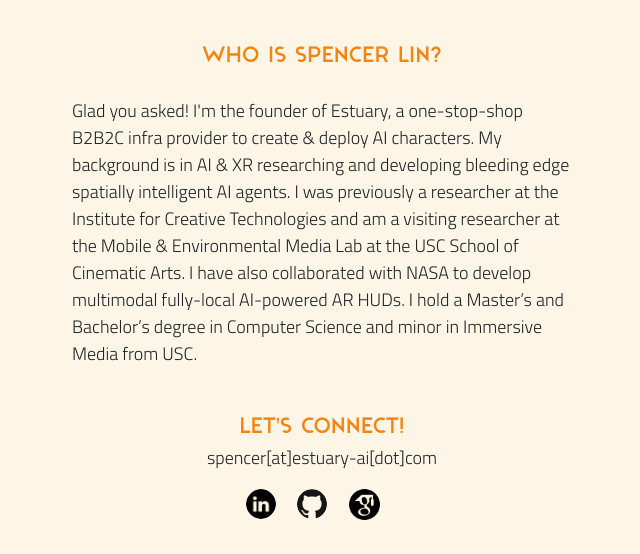
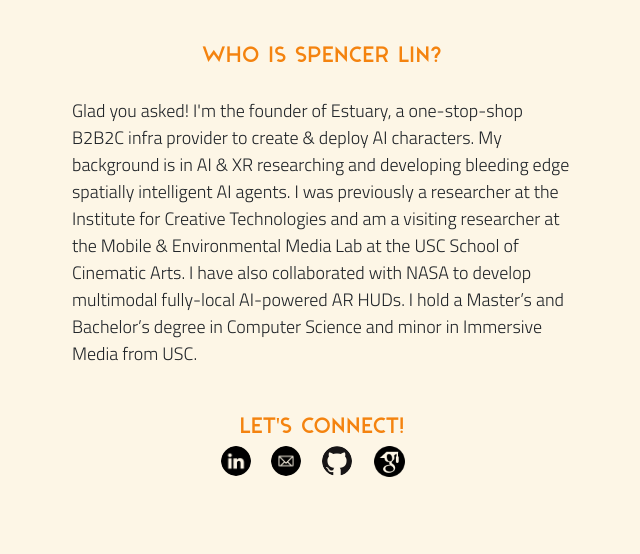
Before and after one commit to Spencer-L/Spencer-L.github.io, a Jekyll site: the page built from about.md, in a window 1280 px wide, cut to the strip 395-949 px from the top of the page. Shown: the whole strip, without its empty margins (318-958 px from the left). Built offline with Jekyll 4.4.1, drawn with Linux system fonts in a browser that asks for light colours; nearby versions of some CDN libraries; after the commit the page ends 906 px from its top, so only the background shows below that.

Commit message:
add lucide and email button

```diff
--- a/_layouts/default.html
+++ b/_layouts/default.html
@@ -11,5 +11,6 @@
     <script src="https://code.jquery.com/jquery-3.2.1.slim.min.js" integrity="sha384-KJ3o2DKtIkvYIK3UENzmM7KCkRr/rE9/Qpg6aAZGJwFDMVNA/GpGFF93hXpG5KkN" crossorigin="anonymous"></script>
     <script src="https://cdnjs.cloudflare.com/ajax/libs/popper.js/1.12.9/umd/popper.min.js" integrity="sha384-ApNbgh9B+Y1QKtv3Rn7W3mgPxhU9K/ScQsAP7hUibX39j7fakFPskvXusvfa0b4Q" crossorigin="anonymous"></script>
     <script src="https://maxcdn.bootstrapcdn.com/bootstrap/4.0.0/js/bootstrap.min.js" integrity="sha384-JZR6Spejh4U02d8jOt6vLEHfe/JQGiRRSQQxSfFWpi1MquVdAyjUar5+76PVCmYl" crossorigin="anonymous"></script>
+    <script src="{{ '/assets/js/bundle.js' | relative_url }}"></script>
     </body>
 </html>
--- a/_layouts/home.html
+++ b/_layouts/home.html
@@ -33,5 +33,6 @@
 <script src="https://code.jquery.com/jquery-3.2.1.slim.min.js" integrity="sha384-KJ3o2DKtIkvYIK3UENzmM7KCkRr/rE9/Qpg6aAZGJwFDMVNA/GpGFF93hXpG5KkN" crossorigin="anonymous"></script>
 <script src="https://cdnjs.cloudflare.com/ajax/libs/popper.js/1.12.9/umd/popper.min.js" integrity="sha384-ApNbgh9B+Y1QKtv3Rn7W3mgPxhU9K/ScQsAP7hUibX39j7fakFPskvXusvfa0b4Q" crossorigin="anonymous"></script>
 <script src="https://cdn.jsdelivr.net/npm/bootstrap@5.2.3/dist/js/bootstrap.bundle.min.js" integrity="sha384-kenU1KFdBIe4zVF0s0G1M5b4hcpxyD9F7jL+jjXkk+Q2h455rYXK/7HAuoJl+0I4" crossorigin="anonymous"></script>
+<script src="{{ '/assets/js/bundle.js' | relative_url }}"></script>
 </body>
 </html>
--- a/_sass/main.scss
+++ b/_sass/main.scss
@@ -119,3 +119,14 @@ figure {
     padding-left: 0;
   }
 }
+
+[data-lucide] {
+  width: 24px;
+  height: 24px;
+  stroke: currentColor;
+}
+
+.icon-large {
+  width: 32px;
+  height: 32px;
+}
--- a/about.md
+++ b/about.md
@@ -19,11 +19,12 @@ Glad you asked!  I'm the founder of Estuary, a one-stop-shop B2B2C  infra provid
 <br>
 <h1>Let's Connect!</h1>
 
-<p>spencer[at]estuary-ai[dot]com
-</p>
 <div class="medialinks">
     <a href="https://www.linkedin.com/in/spencer-lin-bb409b1b7/" target="_blank">
         <img src="assets/logos/linkedin.png" align="center" width="30" height="30">
+    </a>
+    <a href="mailto:spencer@estuary-ai.com">
+        <img src="assets/logos/Mail-Glyph.png" align="center" width="30" height="30">
     </a>
     <a href="https://github.com/Spencer-L" target="_blank">
         <img src="assets/logos/GitHub-Logo.png" width="30" height="30">
--- /dev/null
+++ b/assets/js/bundle.js
@@ -0,0 +1,18 @@
+(()=>{var s={xmlns:"http://www.w3.org/2000/svg",width:24,height:24,viewBox:"0 0 24 24",fill:"none",stroke:"currentColor","stroke-width":2,"stroke-linecap":"round","stroke-linejoin":"round"};var i=([e,o,a])=>{let r=document.createElementNS("http://www.w3.org/2000/svg",e);return Object.keys(o).forEach(t=>{r.setAttribute(t,String(o[t]))}),a?.length&&a.forEach(t=>{let f=i(t);r.appendChild(f)}),r},n=(e,o={})=>{let r={...s,...o};return i(["svg",r,e])};var h=e=>Array.from(e.attributes).reduce((o,a)=>(o[a.name]=a.value,o),{}),S=e=>typeof e=="string"?e:!e||!e.class?"":e.class&&typeof e.class=="string"?e.class.split(" "):e.class&&Array.isArray(e.class)?e.class:"",g=e=>e.flatMap(S).map(a=>a.trim()).filter(Boolean).filter((a,r,t)=>t.indexOf(a)===r).join(" "),w=e=>e.replace(/(\w)(\w*)(_|-|\s*)/g,(o,a,r)=>a.toUpperCase()+r.toLowerCase()),u=(e,{nameAttr:o,icons:a,attrs:r})=>{let t=e.getAttribute(o);if(t==null)return;let f=w(t),l=a[f];if(!l)return console.warn(`${e.outerHTML} icon name was not found in the provided icons object.`);let p=h(e),m={...s,"data-lucide":t,...r,...p},x=g(["lucide",`lucide-${t}`,p,r]);x&&Object.assign(m,{class:x});let C=n(l,m);return e.parentNode?.replaceChild(C,e)};var d=[["path",{d:"m22 7-8.991 5.727a2 2 0 0 1-2.009 0L2 7"}],["rect",{x:"2",y:"4",width:"20",height:"16",rx:"2"}]];var c=({icons:e={},nameAttr:o="data-lucide",attrs:a={},root:r=document}={})=>{if(!Object.values(e).length)throw new Error(`Please provide an icons object.
+If you want to use all the icons you can import it like:
+ \`import { createIcons, icons } from 'lucide';
+lucide.createIcons({icons});\``);if(typeof r>"u")throw new Error("`createIcons()` only works in a browser environment.");let t=r.querySelectorAll(`[${o}]`);if(Array.from(t).forEach(f=>u(f,{nameAttr:o,icons:e,attrs:a})),o==="data-lucide"){let f=r.querySelectorAll("[icon-name]");f.length>0&&(console.warn("[Lucide] Some icons were found with the now deprecated icon-name attribute. These will still be replaced for backwards compatibility, but will no longer be supported in v1.0 and you should switch to data-lucide"),Array.from(f).forEach(l=>u(l,{nameAttr:"icon-name",icons:e,attrs:a})))}};document.addEventListener("DOMContentLoaded",()=>{c({icons:{Mail:d}})});})();
+/*! Bundled license information:
+
+lucide/dist/esm/defaultAttributes.js:
+lucide/dist/esm/createElement.js:
+lucide/dist/esm/replaceElement.js:
+lucide/dist/esm/icons/mail.js:
+lucide/dist/esm/lucide.js:
+  (**
+   * @license lucide v0.546.0 - ISC
+   *
+   * This source code is licensed under the ISC license.
+   * See the LICENSE file in the root directory of this source tree.
+   *)
+*/
```
Also changed, not shown: _javascript/main.js (added, +10 -0 lines), package.json (added, +13 -0 lines), assets/logos/Mail-Glyph.png (added), 1 other file.
